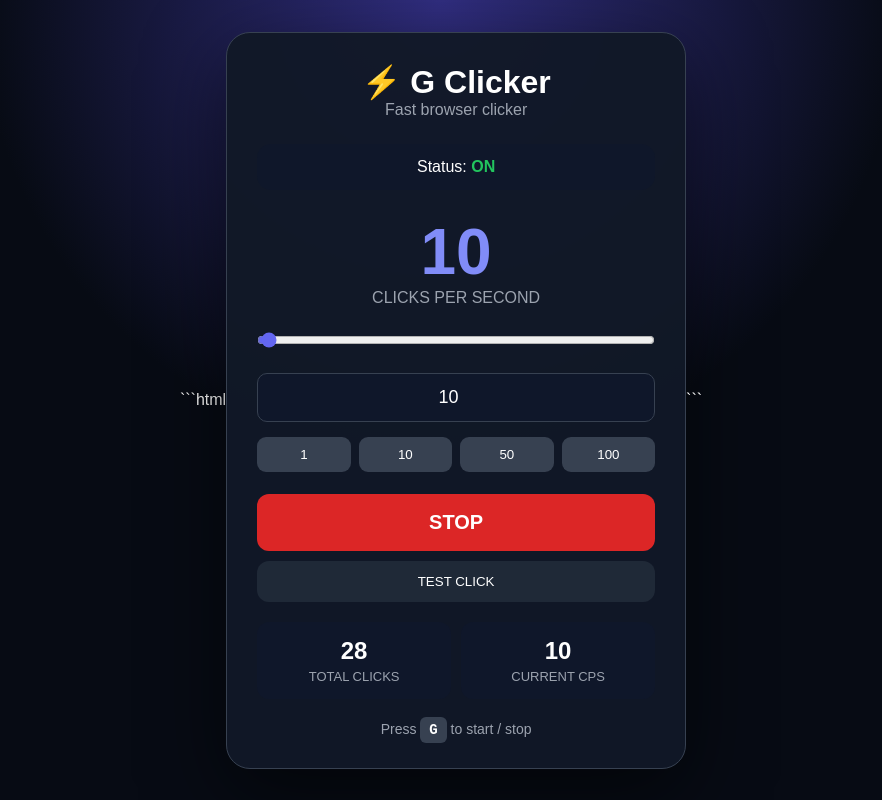
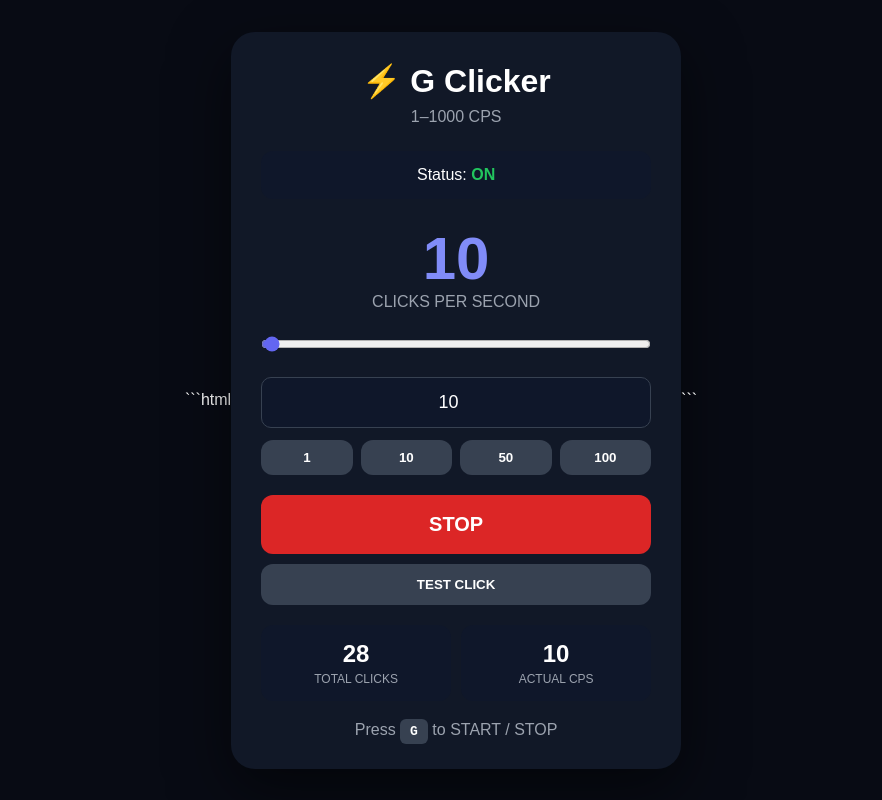
Before and after one commit to lalshaya34-lgtm/chrome-auto, a plain HTML site: page index.html in a window 1280 px wide. Both pictures are taken after a click on the button "START". Shown: the whole page, without its empty margins (199-1081 px from the left). Drawn offline with Linux system fonts and the light colour scheme.

Commit message:
Update index.html

```diff
--- a/index.html
+++ b/index.html
@@ -5,7 +5,6 @@
 <meta charset="UTF-8">
 <meta name="viewport" content="width=device-width, initial-scale=1.0">
 
-<!-- PWA -->
 <link rel="manifest" href="manifest.json">
 <meta name="theme-color" content="#080b14">
 
@@ -22,40 +21,37 @@ body {
     display: flex;
     justify-content: center;
     align-items: center;
+    background: #080b14;
+    color: white;
     font-family: Arial, sans-serif;
-    color: white;
-    background:
-        radial-gradient(circle at top, #312e81, transparent 45%),
-        #070b14;
 }
 
 .app {
     width: 92%;
-    max-width: 460px;
+    max-width: 450px;
+    background: #111827;
     padding: 30px;
-    background: rgba(17, 24, 39, .96);
-    border: 1px solid #374151;
     border-radius: 24px;
-    box-shadow: 0 25px 80px rgba(0,0,0,.55);
+    box-shadow: 0 20px 60px #0008;
 }
 
-.title {
+h1 {
     text-align: center;
+    margin: 0;
     font-size: 32px;
-    font-weight: 800;
 }
 
 .subtitle {
     text-align: center;
     color: #9ca3af;
-    margin-bottom: 25px;
+    margin: 8px 0 25px;
 }
 
 .status {
     text-align: center;
-    padding: 14px;
     background: #0f172a;
-    border-radius: 14px;
+    padding: 15px;
+    border-radius: 12px;
     margin-bottom: 25px;
 }
 
@@ -68,21 +64,21 @@ body {
     color: #22c55e;
 }
 
-.cps {
+.cps-display {
     text-align: center;
 }
 
-#cpsValue {
-    font-size: 64px;
-    font-weight: 900;
+#cpsNumber {
+    font-size: 60px;
+    font-weight: bold;
     color: #818cf8;
 }
 
-.label {
+.cps-label {
     color: #9ca3af;
 }
 
-input[type="range"] {
+#slider {
     width: 100%;
     margin: 25px 0;
     accent-color: #6366f1;
@@ -90,7 +86,7 @@ input[type="range"] {
 
 #cpsInput {
     width: 100%;
-    padding: 13px;
+    padding: 14px;
     border: 1px solid #374151;
     border-radius: 10px;
     background: #0f172a;
@@ -99,52 +95,42 @@ input[type="range"] {
     text-align: center;
 }
 
+button {
+    width: 100%;
+    border: 0;
+    border-radius: 12px;
+    cursor: pointer;
+    color: white;
+    font-weight: bold;
+}
+
+#startButton {
+    margin-top: 20px;
+    padding: 18px;
+    background: #4f46e5;
+    font-size: 20px;
+}
+
+#startButton.running {
+    background: #dc2626;
+}
+
+#testButton {
+    margin-top: 10px;
+    padding: 13px;
+    background: #374151;
+}
+
 .presets {
     display: grid;
     grid-template-columns: repeat(4, 1fr);
     gap: 8px;
-    margin-top: 15px;
+    margin-top: 12px;
 }
 
 .preset {
-    padding: 10px 5px;
-    border: 0;
-    border-radius: 9px;
+    padding: 10px;
     background: #374151;
-    color: white;
-    cursor: pointer;
-}
-
-.preset:hover {
-    background: #4b5563;
-}
-
-.main-button {
-    width: 100%;
-    margin-top: 22px;
-    padding: 17px;
-    border: 0;
-    border-radius: 12px;
-    background: #4f46e5;
-    color: white;
-    font-size: 20px;
-    font-weight: bold;
-    cursor: pointer;
-}
-
-.main-button.running {
-    background: #dc2626;
-}
-
-.test-button {
-    width: 100%;
-    margin-top: 10px;
-    padding: 13px;
-    border: 0;
-    border-radius: 12px;
-    background: #1f2937;
-    color: white;
-    cursor: pointer;
 }
 
 .stats {
@@ -155,10 +141,10 @@ input[type="range"] {
 }
 
 .stat {
+    background: #0f172a;
+    border-radius: 12px;
     padding: 15px;
     text-align: center;
-    background: #0f172a;
-    border-radius: 12px;
 }
 
 .stat-number {
@@ -168,21 +154,20 @@ input[type="range"] {
 
 .stat-label {
     color: #9ca3af;
-    font-size: 13px;
+    font-size: 12px;
     margin-top: 4px;
 }
 
-.shortcut {
+.help {
     text-align: center;
-    margin-top: 22px;
+    margin-top: 20px;
     color: #9ca3af;
-    font-size: 14px;
 }
 
 kbd {
-    padding: 5px 9px;
+    background: #374151;
+    padding: 5px 10px;
     border-radius: 6px;
-    background: #374151;
     color: white;
     font-weight: bold;
 }
@@ -193,10 +178,10 @@ kbd {
 
 <div class="app">
 
-    <div class="title">⚡ G Clicker</div>
+    <h1>⚡ G Clicker</h1>
 
     <div class="subtitle">
-        Fast browser clicker
+        1–1000 CPS
     </div>
 
     <div class="status">
@@ -204,16 +189,18 @@ kbd {
         <span id="status">OFF</span>
     </div>
 
-    <div class="cps">
+    <div class="cps-display">
 
-        <div id="cpsValue">10</div>
+        <div id="cpsNumber">10</div>
 
-        <div class="label">
+        <div class="cps-label">
             CLICKS PER SECOND
         </div>
 
+    </div>
+
     <input
-            id="cpsSlider"
+        id="slider"
         type="range"
         min="1"
         max="1000"
@@ -228,39 +215,37 @@ kbd {
         value="10"
     >
 
+    <div class="presets">
+        <button class="preset" data-value="1">1</button>
+        <button class="preset" data-value="10">10</button>
+        <button class="preset" data-value="50">50</button>
+        <button class="preset" data-value="100">100</button>
     </div>
 
-    <div class="presets">
-        <button class="preset" data-cps="1">1</button>
-        <button class="preset" data-cps="10">10</button>
-        <button class="preset" data-cps="50">50</button>
-        <button class="preset" data-cps="100">100</button>
-    </div>
-
-    <button id="toggle" class="main-button">
+    <button id="startButton">
         START
     </button>
 
-    <button id="test" class="test-button">
+    <button id="testButton">
         TEST CLICK
     </button>
 
     <div class="stats">
 
         <div class="stat">
-            <div id="clicks" class="stat-number">0</div>
+            <div id="totalClicks" class="stat-number">0</div>
             <div class="stat-label">TOTAL CLICKS</div>
         </div>
 
         <div class="stat">
             <div id="actualCps" class="stat-number">0</div>
-            <div class="stat-label">CURRENT CPS</div>
+            <div class="stat-label">ACTUAL CPS</div>
         </div>
 
     </div>
 
-    <div class="shortcut">
-        Press <kbd>G</kbd> to start / stop
+    <div class="help">
+        Press <kbd>G</kbd> to START / STOP
     </div>
 
 </div>
@@ -274,54 +259,57 @@ let totalClicks = 0;
 let clicksThisSecond = 0;
 
 const status = document.getElementById("status");
-const toggle = document.getElementById("toggle");
+const startButton = document.getElementById("startButton");
 
-const cpsSlider = document.getElementById("cpsSlider");
+const slider = document.getElementById("slider");
 const cpsInput = document.getElementById("cpsInput");
-const cpsValue = document.getElementById("cpsValue");
+const cpsNumber = document.getElementById("cpsNumber");
 
-const clicksDisplay = document.getElementById("clicks");
+const totalClicksDisplay = document.getElementById("totalClicks");
 const actualCpsDisplay = document.getElementById("actualCps");
 
-const testButton = document.getElementById("test");
+function getCPS() {
 
-function getCPS() {
-    let value = Number(cpsInput.value);
+    let cps = parseInt(cpsInput.value);
 
-    if (!Number.isFinite(value)) {
-        value = 10;
+    if (isNaN(cps)) {
+        cps = 10;
     }
 
-    return Math.max(1, Math.min(1000, Math.round(value)));
+    cps = Math.max(1, Math.min(1000, cps));
+
+    return cps;
 }
 
 function setCPS(value) {
 
-    value = Math.max(1, Math.min(1000, Math.round(Number(value))));
+    value = Math.max(
+        1,
+        Math.min(1000, parseInt(value) || 1)
+    );
 
-    cpsSlider.value = value;
+    slider.value = value;
     cpsInput.value = value;
-    cpsValue.textContent = value;
+    cpsNumber.textContent = value;
 
     if (running) {
-        restart();
+        stop();
+        start();
     }
 }
 
-function performClick() {
+function doClick() {
 
     totalClicks++;
     clicksThisSecond++;
 
-    clicksDisplay.textContent =
+    totalClicksDisplay.textContent =
         totalClicks.toLocaleString();
 
-    testButton.dispatchEvent(
-        new MouseEvent("click", {
-            bubbles: true,
-            cancelable: true
-        })
-    );
+    /*
+      This creates the click inside the app.
+    */
+    document.getElementById("testButton").click();
 }
 
 function start() {
@@ -333,13 +321,20 @@ function start() {
     status.textContent = "ON";
     status.classList.add("on");
 
-    toggle.textContent = "STOP";
-    toggle.classList.add("running");
+    startButton.textContent = "STOP";
+    startButton.classList.add("running");
 
     const cps = getCPS();
-    const interval = Math.max(1, 1000 / cps);
 
-    timer = setInterval(performClick, interval);
+    const interval = Math.max(
+        1,
+        1000 / cps
+    );
+
+    timer = setInterval(
+        doClick,
+        interval
+    );
 }
 
 function stop() {
@@ -347,26 +342,19 @@ function stop() {
     running = false;
 
     clearInterval(timer);
+
     timer = null;
 
     status.textContent = "OFF";
     status.classList.remove("on");
 
-    toggle.textContent = "START";
-    toggle.classList.remove("running");
+    startButton.textContent = "START";
+    startButton.classList.remove("running");
 
     actualCpsDisplay.textContent = "0";
 }
 
-function restart() {
-
-    if (!running) return;
-
-    stop();
-    start();
-}
-
-function toggleClicker() {
+function toggle() {
 
     if (running) {
         stop();
@@ -375,48 +363,98 @@ function toggleClicker() {
     }
 }
 
-toggle.addEventListener("click", toggleClicker);
+/* START / STOP button */
 
-cpsSlider.addEventListener("input", function() {
+startButton.addEventListener(
+    "click",
+    toggle
+);
+
+/* CPS slider */
+
+slider.addEventListener(
+    "input",
+    function() {
         setCPS(this.value);
-});
+    }
+);
 
-cpsInput.addEventListener("change", function() {
+/* CPS number box */
+
+cpsInput.addEventListener(
+    "change",
+    function() {
         setCPS(this.value);
-});
+    }
+);
 
-document.querySelectorAll(".preset").forEach(function(button) {
+/* Presets */
 
-    button.addEventListener("click", function() {
-        setCPS(this.dataset.cps);
-    });
+document.querySelectorAll(
+    ".preset"
+).forEach(function(button) {
+
+    button.addEventListener(
+        "click",
+        function() {
+            setCPS(this.dataset.value);
+        }
+    );
 
 });
 
-document.addEventListener("keydown", function(event) {
+/*
+   G KEY
+   Works anywhere while this webpage/app
+   is open and focused.
+*/
+
+document.addEventListener(
+    "keydown",
+    function(event) {
 
         if (
-        event.key.toLowerCase() === "g" &&
-        document.activeElement !== cpsInput
+            event.key === "g" ||
+            event.key === "G"
         ) {
+
             event.preventDefault();
-        toggleClicker();
+
+            toggle();
         }
 
-});
+    }
+);
 
-setInterval(function() {
+/* Actual CPS counter */
 
-    actualCpsDisplay.textContent = clicksThisSecond;
+setInterval(
+    function() {
+
+        actualCpsDisplay.textContent =
+            clicksThisSecond;
+
         clicksThisSecond = 0;
 
-}, 1000);
+    },
+    1000
+);
 
-/* Register the service worker */
+/* PWA service worker */
+
 if ("serviceWorker" in navigator) {
-    window.addEventListener("load", function() {
-        navigator.serviceWorker.register("./sw.js");
-    });
+
+    window.addEventListener(
+        "load",
+        function() {
+
+            navigator.serviceWorker.register(
+                "./sw.js"
+            );
+
+        }
+    );
+
 }
 
 </script>
```
Lines whose indentation alone changed are shown as unchanged.
